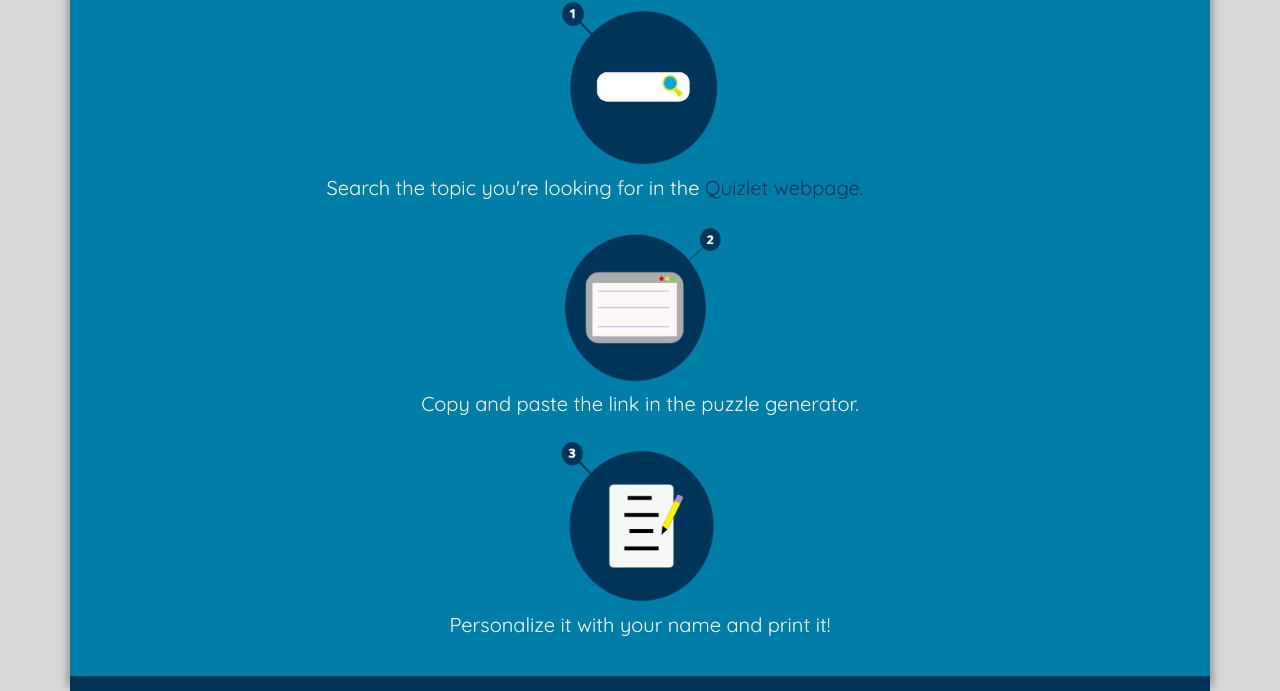
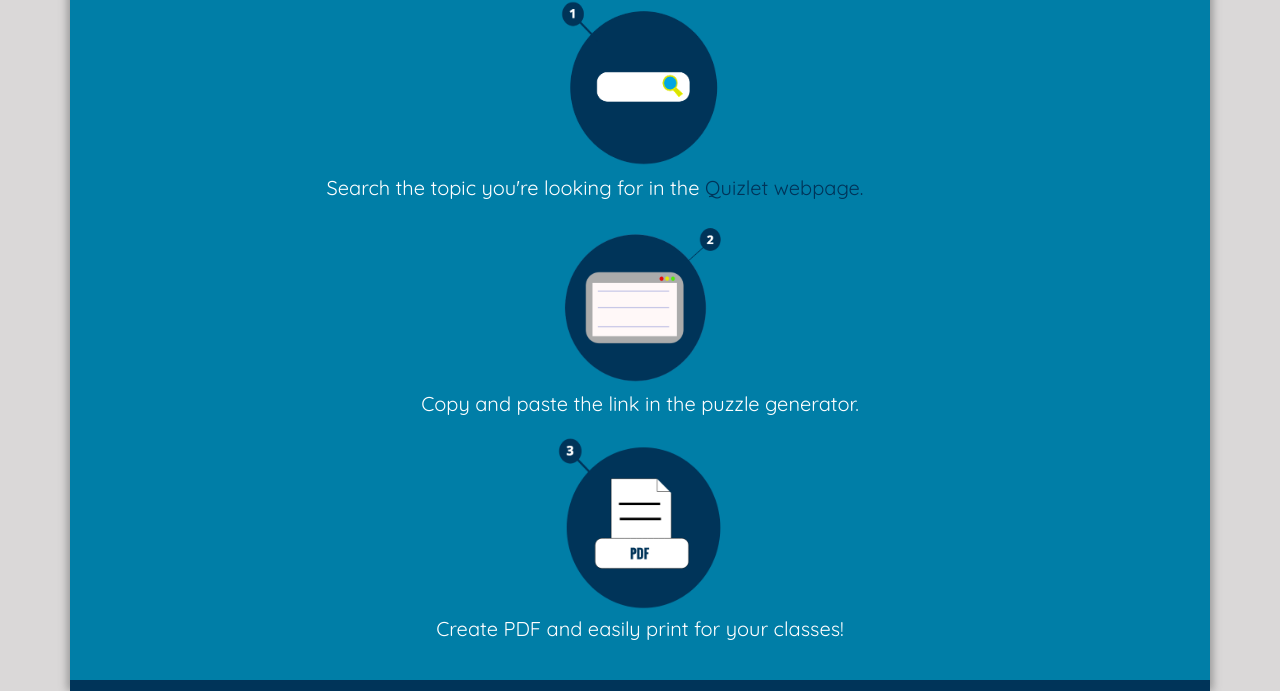
Before and after one commit to hrubert/quizlet-crossword-app, a plain HTML site: page index.html in a window 1280 px wide. Shown: the part 1392-2083 px from the top of the page. Drawn offline with nearby package versions, Linux system fonts and the light colour scheme.

Commit message:
change on front page

```diff
--- a/index.html
+++ b/index.html
@@ -107,8 +107,8 @@
                     <p class="instruction2">Copy and paste the link in the puzzle generator.</p>
                 </div>
                 <div class="col-md-12">
-                    <img class="mx-auto d-block how" src="images/personalize3.png" width="15%">
-                    <p class="instruction3">Personalize it with your name and print it!</p>
+                    <img class="mx-auto d-block how" src="images/print3-1.png" width="15%">
+                    <p class="instruction3">Create PDF and easily print for your classes!</p>
                 </div>
             </div>
         </div>
```
Also changed, not shown: images/print3-1.png (added).
